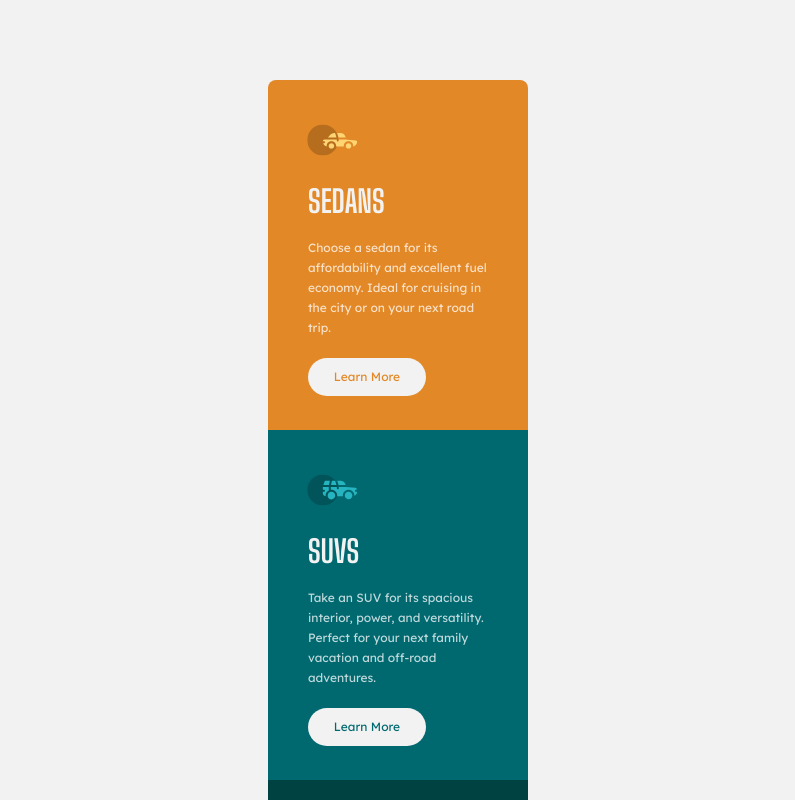
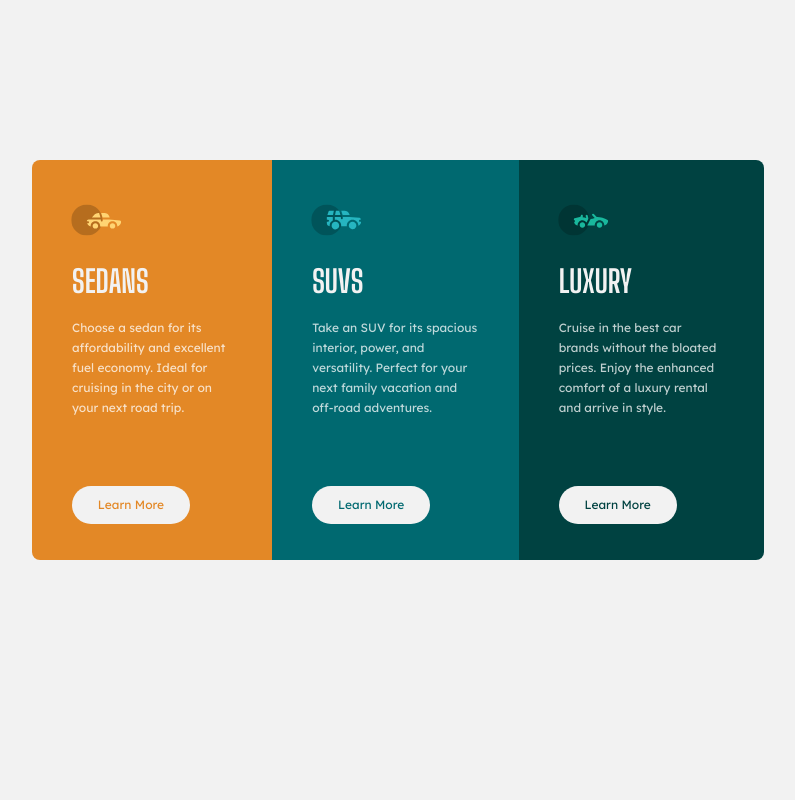
Before and after one commit to a-stepanian/3-Column-Preview-Card-Component, a plain HTML site: page index.html in a window 1280 px wide. Shown: the top 800 px of the page, without its empty margins (242-1037 px from the left). Drawn offline with Linux system fonts and the light colour scheme.

Commit message:
add desktop and hover styling

```diff
--- a/style.css
+++ b/style.css
@@ -66,3 +66,23 @@ a {
 .luxuryButton {
     color: hsl(179, 100%, 13%);
 }
+a:hover {
+    color: hsl(0, 0%, 95%);
+    border: 3px solid hsl(0, 0%, 95%);
+    background-color: transparent;
+    line-height: 32px;
+}
+
+@media (min-width: 735px) {
+    main {
+        margin: 160px 0;
+        width: 732px;
+        flex-direction: row;
+    }
+    section {
+        height: 400px;
+    }
+    a {
+        margin-top: 68px;
+    }
+}
```
